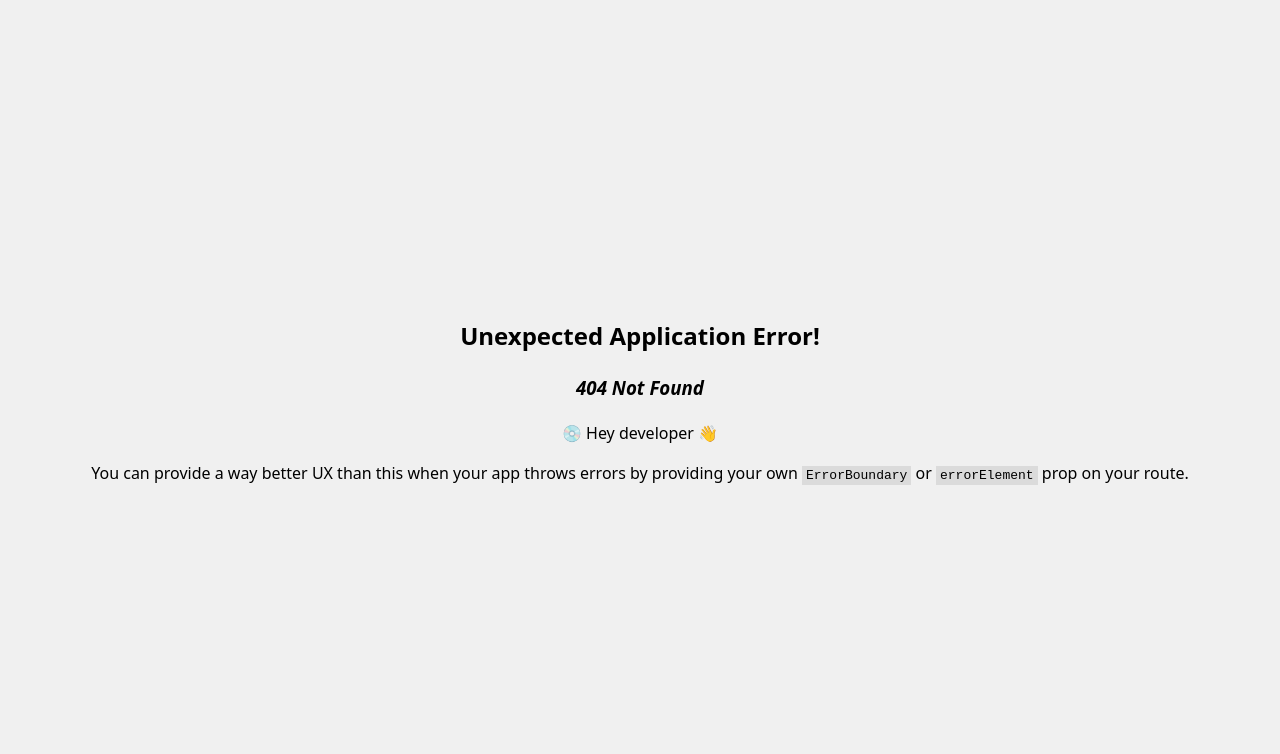
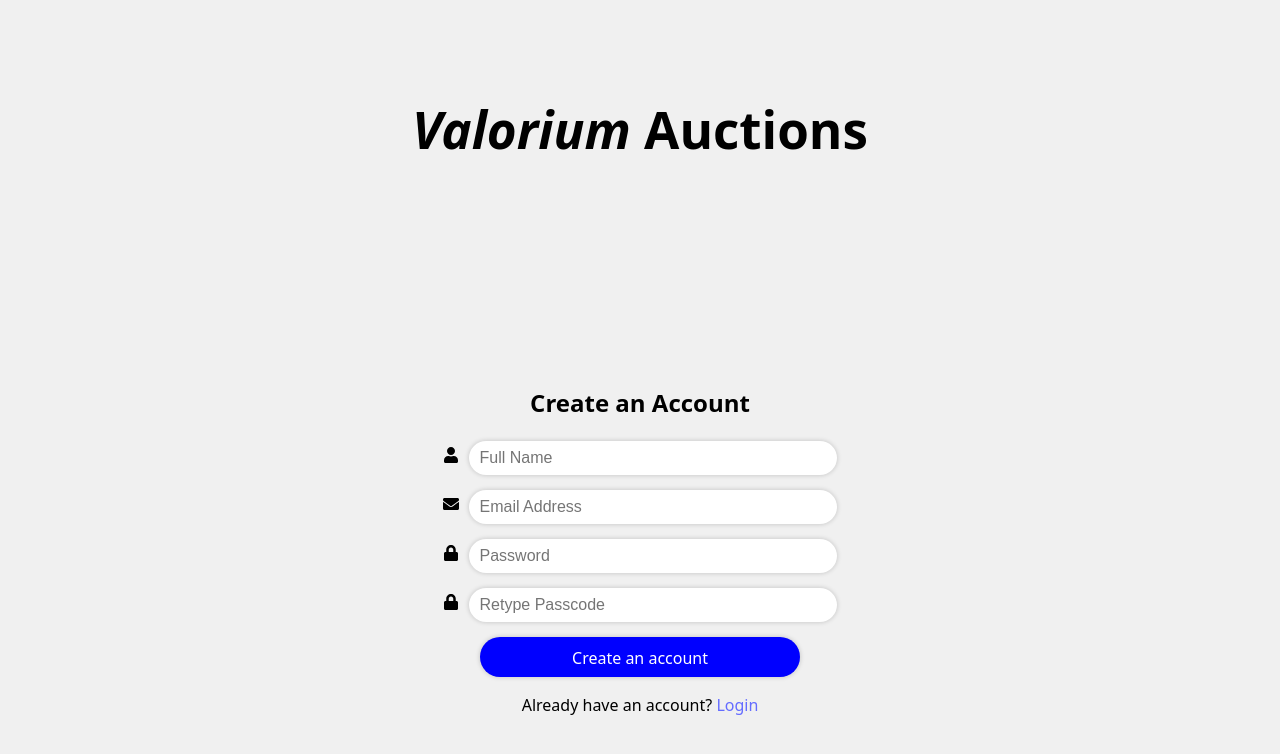
Before and after one commit to adanlaldy/front, a React (Vite) app: page /register in a window 1280 px wide. Before the commit this address had no page. Shown: the top 754 px of the page. Built offline with nearby package versions, Linux system fonts and the light colour scheme.

Commit message:
:sparkles: Added Register Front

```diff
--- /dev/null
+++ b/src/Register.tsx
@@ -0,0 +1,45 @@
+import React from "react";
+import "./Register.css";
+import { FaUser, FaLock, FaEnvelope } from "react-icons/fa";
+
+const Register: React.FC = () => {
+    return (
+        <div className="register-container">
+            <div className="register-card">
+                <h1 className="app-title">
+                    <i>Valorium</i> Auctions
+                </h1>
+
+                <h2 className="register-title">Create an Account</h2>
+
+                <div className="input-group">
+                    <FaUser className="input-icon" />
+                    <input type="text" placeholder="  Full Name" />
+                </div>
+
+                <div className="input-group">
+                    <FaEnvelope className="input-icon" />
+                    <input type="email" placeholder="  Email Address" />
+                </div>
+
+                <div className="input-group">
+                    <FaLock className="input-icon" />
+                    <input type="password" placeholder="  Password" />
+                </div>
+
+                <div className="input-group">
+                    <FaLock className="input-icon" />
+                    <input type="password" placeholder="  Retype Passcode" />
+                </div>
+
+                <button className="login-button">Create an account</button>
+
+                <p className="signup-text">
+                    Already have an account? <a href="/login">Login</a>
+                </p>
+            </div>
+        </div>
+    );
+};
+
+export default Register;
--- a/src/router/routes.tsx
+++ b/src/router/routes.tsx
@@ -1,6 +1,7 @@
 import React from 'react';
 import App from '../App';
 import Login from '../Login';
+import Register from '../Register';
 import { RouteObject } from 'react-router-dom';
 
 const routes: RouteObject[] = [
@@ -12,6 +13,10 @@ const routes: RouteObject[] = [
                 // index: true,
                 element: <Login />,
             },
+            {
+                path: 'register',
+                element: <Register />,
+            }
         ],
     },
 ];
```
Also changed, not shown: src/Register.css (added).
